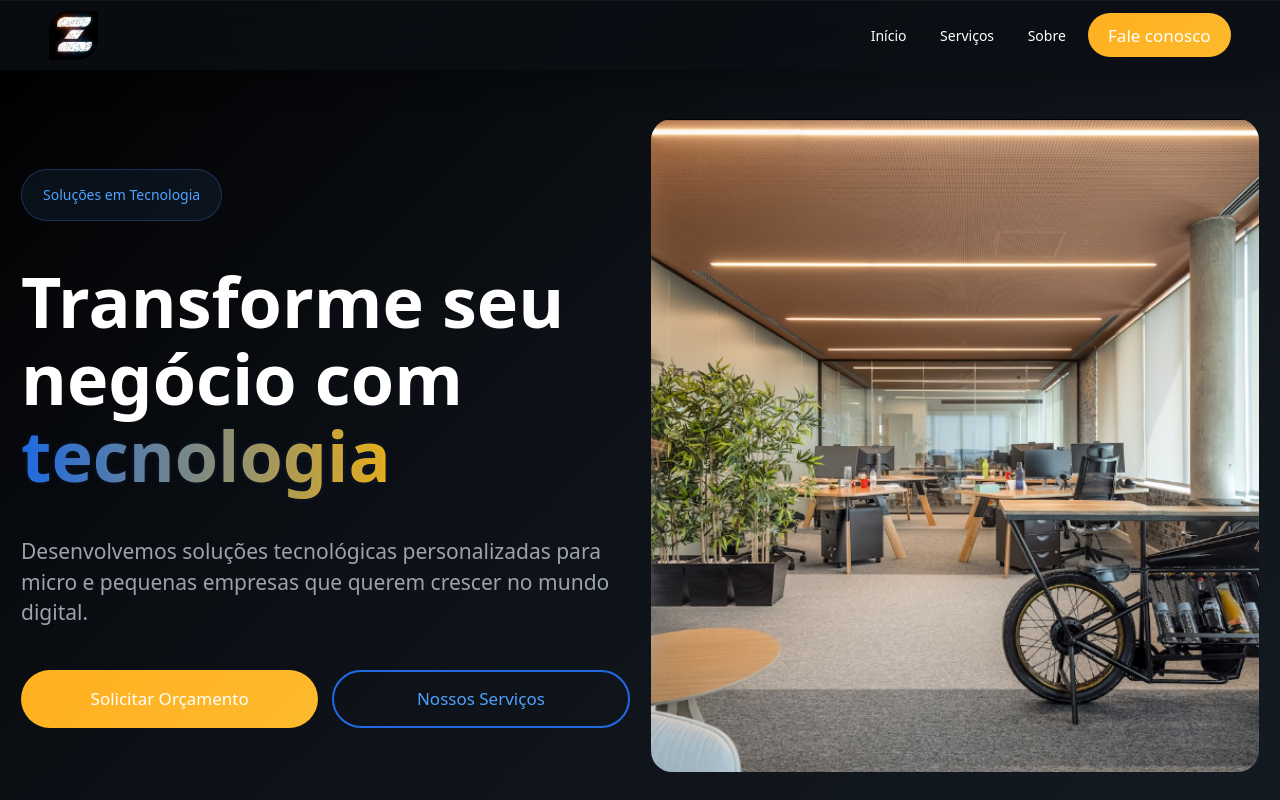
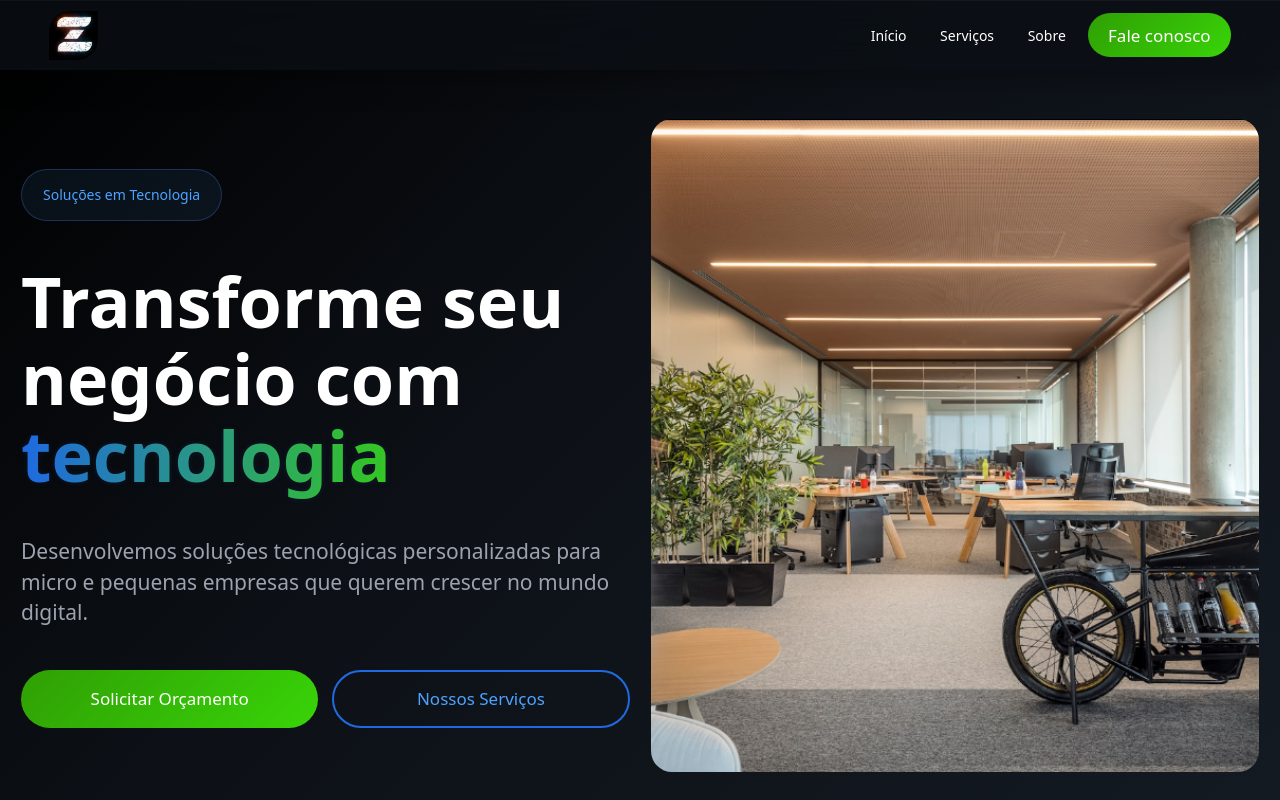
Before and after one commit to jorgerios7/zior-software-factory, a React (Vite) app: page / in a window 1280 px wide. Shown: the top 800 px of the page. Built offline with nearby package versions, Linux system fonts and the light colour scheme.

Commit message:
colorChangesForGreen

```diff
--- a/src/components/Contact/WhatsappContact/WhatsappContact.module.css
+++ b/src/components/Contact/WhatsappContact/WhatsappContact.module.css
@@ -39,7 +39,7 @@
 .point {
     width: 10px;
     height: 10px;
-    background-color: orange;
+    background-color: var(--color-bt-main);
     border-radius: 999px;
 }
 
--- a/src/styles/colors.css
+++ b/src/styles/colors.css
@@ -10,12 +10,12 @@
     --color-highlight-main: #1F6AE1;
     --color-highlight-sec: #4DA3FF;
 
-    --color-energy-main: #FDBA2D;  /* #F59E0B */
-    --color-energy-sec: #FFB020; /* #D97706 */
-    --color-energy-ter: #FFCB4D; /* #FDBA2D */
+    --color-energy-main: #38d408;  /* #F59E0B */
+    --color-energy-sec: #309f04; /* #D97706 */
+    --color-energy-ter: #6ef42f; /* #FDBA2D */
 
     --color-bt-main: #1F6AE1;
-    --color-bt-cta: #FFB703; /* #F59E0B */
+    --color-bt-cta: #38d408; /* #F59E0B */
 
     --color-card-bg: #1C2740;
 
```
